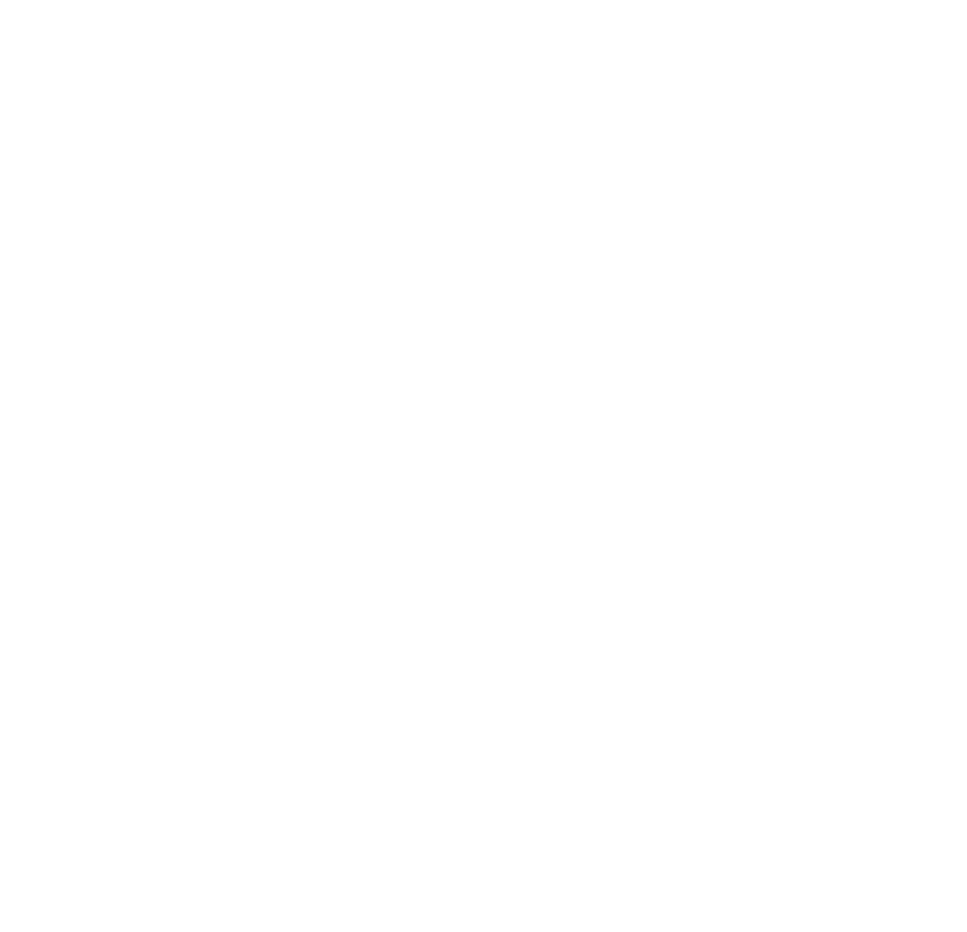
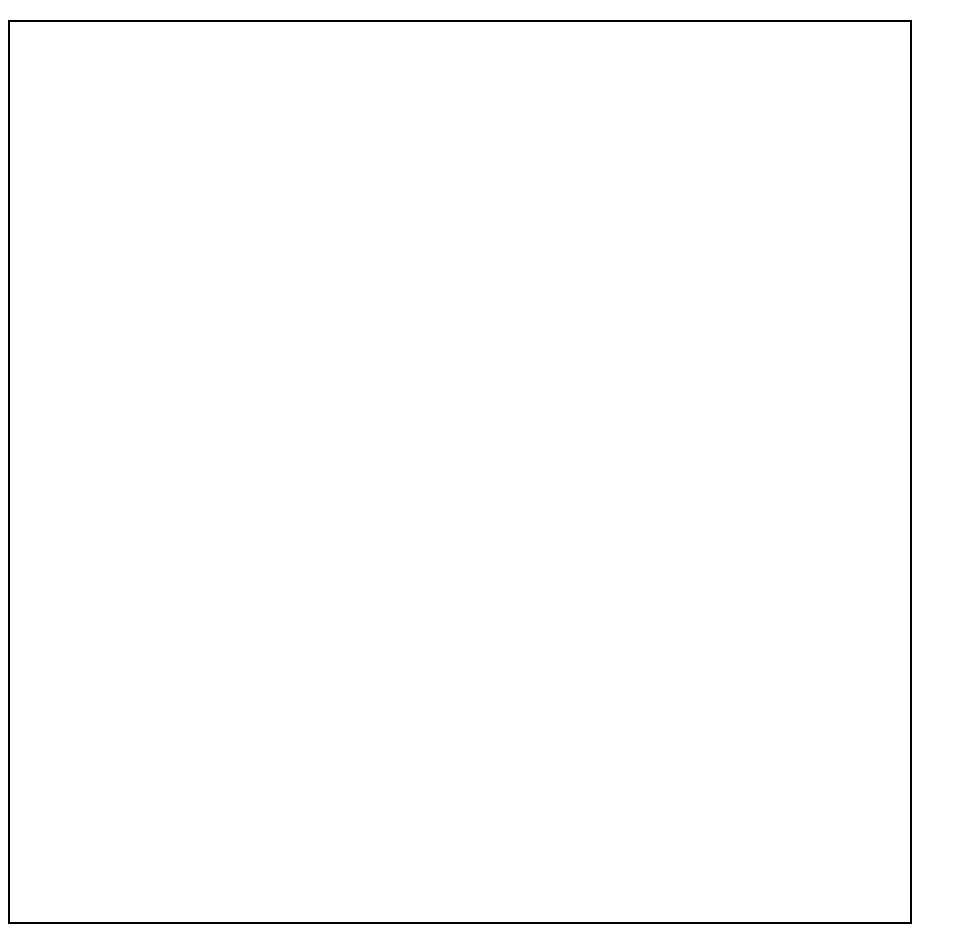
Before and after one commit to OscarFinn/odin_tictactoe, a plain HTML site: page index.html in a window 1280 px wide. Shown: the whole page, without its empty margins (0-967 px from the left). Before the commit the page ends 800 px from the top, so only its background shows below. Drawn offline with Linux system fonts and the light colour scheme.

Commit message:
added some containers and style elements for displaying gameboard

```diff
--- a/index.html
+++ b/index.html
@@ -7,6 +7,10 @@
     <link rel="stylesheet" href="style.css">
 </head>
 <body>
+    <div class="container">
+        <h2 class="turn"></h2>
+        <div class="board"></div>
+    </div>
     <script src="noughts_and_crosses.js"></script>
 </body>
 </html>
--- a/style.css
+++ b/style.css
@@ -0,0 +1,13 @@
+.board {
+    display: grid;
+    height:900px;
+    width:900px;
+    grid-template-columns: repeat(3, 1fr);
+    grid-template-rows: repeat(3, 1fr);
+    border: 2px solid black;
+}
+.cell {
+    border: 2px solid red;
+    height:300px;
+    width:300px;
+}
```
